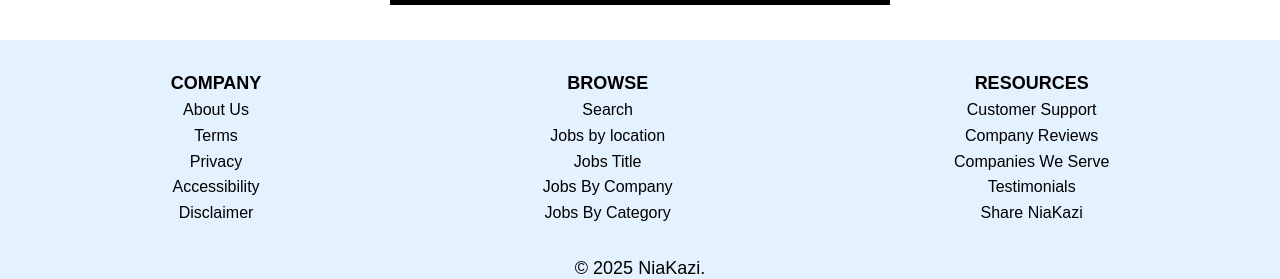
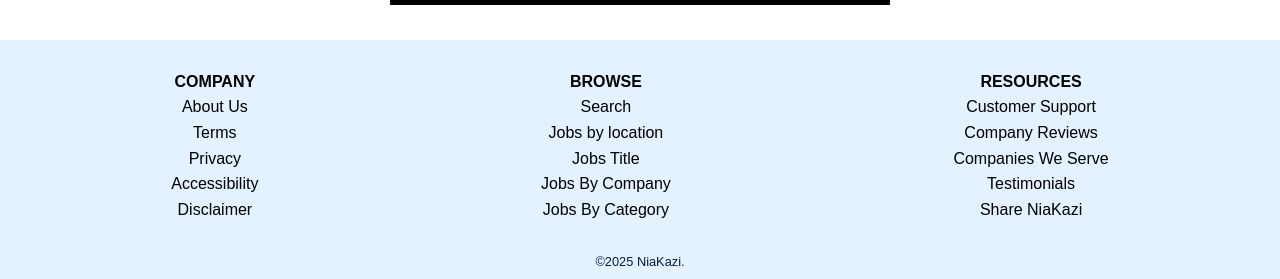
Before and after one commit to oduordaizy/NiaKazi_Mock_Up, a Next.js app: page / in a window 1280 px wide. Shown: the part 1245-1524 px from the top of the page. Built offline with nearby package versions, Linux system fonts and the light colour scheme; grey boxes are pictures that could not be loaded.

Commit message:
styled the landing page

```diff
--- a/app/globals.css
+++ b/app/globals.css
@@ -46,6 +46,11 @@
 .mainDashboard{
   display: flex;
   flex-direction: column;
+}
+
+.logo{
+  display: flex;
+  gap: 0;
 }
 
 .logo-like{
@@ -188,6 +193,7 @@
 #bgImage{
   display: block;
   right: 0;
+
 }
 
 
@@ -381,11 +387,12 @@
 
 .footerContainer h1{
   color: black;
-  font-size: 18px;
+  font-size: 1rem;
   text-align: center;
 }
 
 .footerContainer p{
+  font-size: 0.5rem;
   text-align: center;
 }
 
@@ -397,6 +404,11 @@
 .footerClasses p{
   line-height: 1.6;
   font-size: 1rem;
+}
+
+.copyright{
+  color: #00204a;
+  font-size: 0.8rem;
 }
 
 
@@ -450,9 +462,7 @@
 
 
 @media (max-width: 480px){
-.pageImageContainer{
-  padding: 2vh;
-}
+
 
 .logo-like{
   font-size: 1rem;
@@ -463,14 +473,15 @@
 }
 
 .homeContainers h1{
-font-size: 2.5rem;
+font-size: 3rem;
 }
 .homeContainers p{
-  font-size: 1rem;
+  font-size: 1.2rem;
 }
 
 .homeContainers{
   flex-direction: column;
+  gap: 10vh;
 
 }
 .homeText{
@@ -497,4 +508,6 @@
   font-size: 1.5rem;
 }
 
+
+
 /***Second Page  End****/
--- a/app/page.js
+++ b/app/page.js
@@ -27,7 +27,7 @@
             </div>
 
 
-          <div className="pageImageContainer"><Image id="" src="/bg3.png" width={600} height={200} alt="Background Image"/></div>
+          <div className="pageImageContainer"><Image id="bgImage" src="/bg3.png" width={600} height={200} alt="Background Image"/></div>
         </div>
         </div>
 
--- a/components/Navigation.js
+++ b/components/Navigation.js
@@ -11,9 +11,11 @@
 export default function CompleteNavbar(){
     return (
         <div className="header">
-          <FiMenu className="toggleIcon" style={{ color: '#00204a' }}/>
+          <div className="logo">
+            <FiMenu className="toggleIcon" style={{ color: '#00204a' }}/>
+            <Link className="navLink" href="/"><div className="logo-like parent-item">NiaKazi</div></Link>
+          </div>
 
-          <Link className="navLink" href="/"><div className="logo-like parent-item">NiaKazi</div></Link>
 
             <div className="navContainer">
             <nav>
--- a/components/footer.js
+++ b/components/footer.js
@@ -9,29 +9,29 @@
     <div className='footerClasses'>
         <h1>COMPANY</h1>
         <Link href="./about"><p>About Us</p></Link>
-        <p>Terms</p>
-        <p>Privacy</p>
-        <p>Accessibility</p>
-        <p>Disclaimer</p>
+        <Link href="#"><p>Terms</p></Link>
+        <Link href="#"><p>Privacy</p></Link>
+        <Link href="#"><p>Accessibility</p></Link>
+        <Link href="#"><p>Disclaimer</p></Link>
 
     </div>
     <div className='footerClasses'>
         <h1>BROWSE</h1>
-        <p>Search</p>
-        <p>Jobs by location</p>
-        <p>Jobs Title</p>
-        <p>Jobs By Company</p>
-        <p>Jobs By Category</p>
+        <Link href="#"><p>Search</p></Link>
+        <Link href="#"><p>Jobs by location</p></Link>
+        <Link href="#"><p>Jobs Title</p></Link>
+        <Link href="#"><p>Jobs By Company</p></Link>
+        <Link href="#"><p>Jobs By Category</p></Link>
 
     </div>
     <div className='footerClasses'>
         <div>
         <h1>RESOURCES</h1>
-        <p>Customer Support</p>
-        <p>Company Reviews</p>
-        <p>Companies We Serve</p>
-        <p>Testimonials</p>
-        <p>Share NiaKazi</p>
+        <Link href="#"><p>Customer Support</p></Link>
+        <Link href="#"><p>Company Reviews</p></Link>
+        <Link href="#"><p>Companies We Serve</p></Link>
+        <Link href="#"><p>Testimonials</p></Link>
+        <Link href="#"><p>Share NiaKazi</p></Link>
         </div>
         <div className="social-media">
 
@@ -40,7 +40,7 @@
 
     </div>
     <div className='copyright'>
-        <p>© 2025 NiaKazi.</p>
+        <p>©2025 NiaKazi.</p>
     </div>
 
     </>
```
